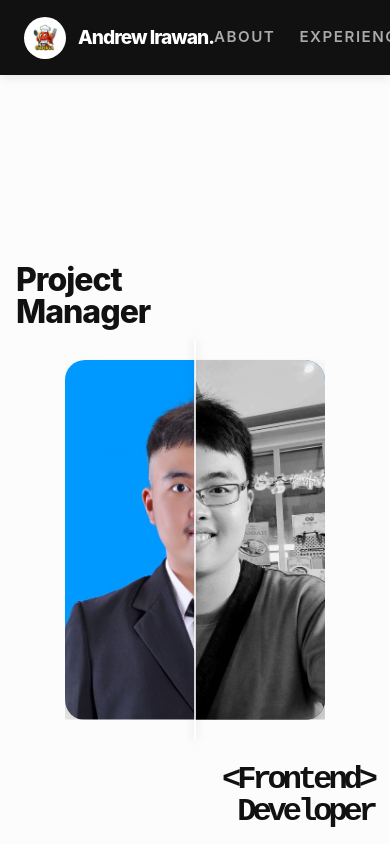
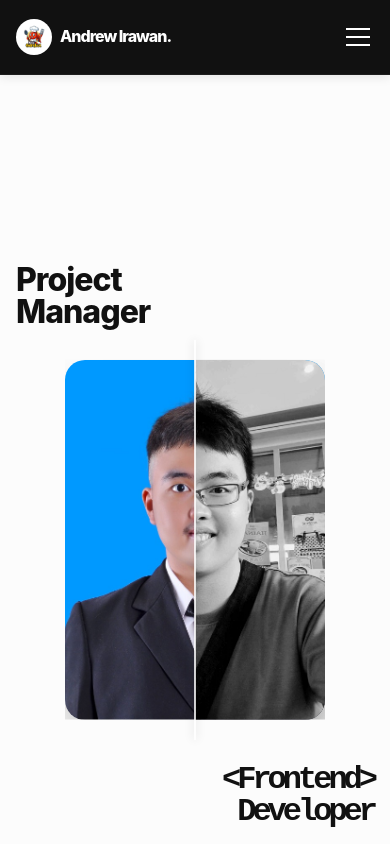
Before and after one commit to andrew060400/portofolio, a Vue app: page /andrew in a window 390 px wide. Shown: the top 844 px of the page. Built offline with nearby package versions, Linux system fonts and the light colour scheme.

Commit message:
Fix Header

```diff
--- a/src/views/AndrewView.vue
+++ b/src/views/AndrewView.vue
@@ -7,6 +7,7 @@ const activeSide = ref(null) // 'left' or 'right'
 
 // Modal State
 const activeProject = ref(null)
+const isMobileMenuOpen = ref(false)
 
 const openModal = (project) => {
   if (project.link) {
@@ -22,6 +23,20 @@ const closeModal = () => {
   activeProject.value = null
   document.body.style.overflow = 'auto'
 }
+
+const toggleMobileMenu = () => {
+  isMobileMenuOpen.value = !isMobileMenuOpen.value
+  if (isMobileMenuOpen.value) {
+    document.body.style.overflow = 'hidden'
+  } else {
+    document.body.style.overflow = 'auto'
+  }
+}
+
+const closeMobileMenu = () => {
+  isMobileMenuOpen.value = false
+  document.body.style.overflow = 'auto'
+}
 </script>
 
 <template>
@@ -31,13 +46,34 @@ const closeModal = () => {
         <img src="/logo.jpeg" alt="Logo" class="nav-logo-img" />
         <div class="logo">Andrew Irawan.</div>
       </div>
-      <div class="links">
+
+      <!-- Desktop Links -->
+      <div class="links desktop-links">
         <a href="#hero">About</a>
         <a href="#experience">Experience</a>
         <a href="#projects">Projects</a>
         <router-link to="/ats-resume-checker" class="nav-highlight">ATS Scanner</router-link>
       </div>
+
+      <!-- Hamburger Menu for Mobile -->
+      <button class="hamburger-btn" @click="toggleMobileMenu" aria-label="Toggle menu">
+        <div class="hamburger-line" :class="{ 'line-top-active': isMobileMenuOpen }"></div>
+        <div class="hamburger-line" :class="{ 'line-middle-active': isMobileMenuOpen }"></div>
+        <div class="hamburger-line" :class="{ 'line-bottom-active': isMobileMenuOpen }"></div>
+      </button>
     </div>
+
+    <!-- Mobile Menu Overlay -->
+    <transition name="menu-slide">
+      <div v-if="isMobileMenuOpen" class="mobile-menu-overlay">
+        <div class="mobile-links">
+          <a href="#hero" @click="closeMobileMenu">About</a>
+          <a href="#experience" @click="closeMobileMenu">Experience</a>
+          <a href="#projects" @click="closeMobileMenu">Projects</a>
+          <router-link to="/ats-resume-checker" class="nav-highlight" @click="closeMobileMenu">ATS Scanner</router-link>
+        </div>
+      </div>
+    </transition>
   </nav>
   <div class="adham-layout">
 
@@ -210,6 +246,10 @@ const closeModal = () => {
   letter-spacing: -1px;
 }
 
+.links.desktop-links {
+  display: flex;
+}
+
 .links a, .links .nav-highlight {
   margin-left: 2.5rem;
   color: #aaaaaa;
@@ -227,6 +267,32 @@ const closeModal = () => {
 
 .links .nav-highlight {
   color: #a5b4fc; /* subtle indigo hint for the special tool */
+}
+
+/* Mobile Menu & Hamburger Base (Hidden on Desktop) */
+.hamburger-btn {
+  display: none;
+  background: none;
+  border: none;
+  cursor: pointer;
+  padding: 0.5rem;
+  z-index: 1001; /* Above overlay */
+  flex-direction: column;
+  justify-content: space-around;
+  width: 40px;
+  height: 40px;
+}
+
+.hamburger-line {
+  width: 100%;
+  height: 2px;
+  background-color: #ffffff;
+  transition: all 0.3s cubic-bezier(0.25, 1, 0.5, 1);
+  transform-origin: center;
+}
+
+.mobile-menu-overlay {
+  display: none;
 }
 
 
@@ -447,6 +513,9 @@ const closeModal = () => {
   color: #fff;
   transform: translateY(30px); /* Start lower */
   transition: transform 0.5s cubic-bezier(0.25, 1, 0.5, 1);
+  padding: 2rem;
+  box-sizing: border-box;
+  width: 100%;
 }
 
 .project-card:hover .overlay-content {
@@ -628,22 +697,17 @@ const closeModal = () => {
 }
 
 @media (max-width: 900px) {
-  /* Scrollable Swipe Navigation for Mobile */
   .sticky-nav {
     padding: 0;
     height: 75px;
-    overflow-x: auto;
-    -webkit-overflow-scrolling: touch;
-    -ms-overflow-style: none;  /* IE and Edge */
-    scrollbar-width: none;  /* Firefox */
-  }
-  .sticky-nav::-webkit-scrollbar {
-    display: none; /* Chrome/Safari */
+    border-bottom: 1px solid rgba(255,255,255,0.05); /* Subtle border */
   }
 
   .nav-container {
     padding: 0 1.5rem;
-    min-width: 550px; /* Memaksa elemen tetap lebar agar bisa di-scroll horizontal */
+    justify-content: space-between;
+    width: 100%;
+    box-sizing: border-box;
   }
 
   .logo-wrapper {
@@ -651,20 +715,109 @@ const closeModal = () => {
   }
   .logo {
     font-size: 1.2rem;
-    white-space: nowrap; /* Mencegah nama turun ke baris baru */
   }
   .nav-logo-img {
     width: 42px;
     height: 42px;
   }
-  .links {
+
+  /* Hide Desktop Links */
+  .links.desktop-links {
+    display: none;
+  }
+
+  /* Show Hamburger */
+  .hamburger-btn {
     display: flex;
-    gap: 1.5rem;
-    white-space: nowrap;
+    margin-right: -0.25rem; /* Allow it to sit without overflowing or pushing right of screen */
   }
-  .links a {
-    margin-left: 0;
-    font-size: 0.95rem;
+
+  /* Hamburger Animations */
+  .line-top-active {
+    transform: translateY(9px) rotate(45deg);
+  }
+  .line-middle-active {
+    opacity: 0;
+  }
+  .line-bottom-active {
+    transform: translateY(-9px) rotate(-45deg);
+  }
+
+  /* Mobile Full Screen Menu */
+  .mobile-menu-overlay {
+    display: flex;
+    position: fixed;
+    top: 0;
+    left: 0;
+    width: 100vw;
+    height: 100vh;
+    background: rgba(17, 17, 17, 0.98);
+    backdrop-filter: blur(15px);
+    z-index: 1000;
+    flex-direction: column;
+    justify-content: center;
+    align-items: center;
+  }
+
+  .mobile-links {
+    display: flex;
+    flex-direction: column;
+    align-items: center;
+    gap: 2.5rem;
+  }
+
+  .mobile-links a {
+    color: #ffffff;
+    font-size: 1.5rem;
+    font-weight: 700;
+    text-decoration: none;
+    text-transform: uppercase;
+    letter-spacing: 2px;
+    opacity: 0.8;
+    transition: opacity 0.3s, transform 0.3s;
+  }
+
+  .mobile-links a:hover, .mobile-links .nav-highlight {
+    opacity: 1;
+    transform: translateY(-2px);
+  }
+
+  .mobile-links .nav-highlight {
+    color: #a5b4fc;
+  }
+
+  /* Mobile Menu Transitions */
+  .menu-slide-enter-active,
+  .menu-slide-leave-active {
+    transition: opacity 0.4s ease, transform 0.4s cubic-bezier(0.25, 1, 0.5, 1);
+  }
+  .menu-slide-enter-from,
+  .menu-slide-leave-to {
+    opacity: 0;
+    transform: translateY(-20px);
+  }
+
+  /* Extra adjustments for very small screens (e.g. 360px - 400px) */
+  @media (max-width: 400px) {
+    .nav-container {
+      padding: 0 1rem;
+    }
+    .logo {
+      font-size: 1rem;
+    }
+    .logo-wrapper {
+      gap: 0.5rem;
+    }
+    .nav-logo-img {
+      width: 36px;
+      height: 36px;
+    }
+    .mobile-links {
+      gap: 2rem;
+    }
+    .mobile-links a {
+      font-size: 1.25rem;
+    }
   }
 
   /* Premium Split Hero for Mobile (Restored Minimalist Gap Layout) */
@@ -728,6 +881,19 @@ const closeModal = () => {
     padding: 0;
     gap: 2rem;
   }
+  .project-card {
+    aspect-ratio: 1 / 1;
+  }
+  .overlay-content {
+    padding: 1.5rem;
+  }
+  .overlay-content h3 {
+    font-size: 1.5rem;
+  }
+  .overlay-content p {
+    font-size: 0.9rem;
+    margin-bottom: 1.5rem;
+  }
 
   /* Mobile Modal */
   .modal-overlay { padding: 1rem; }
```
